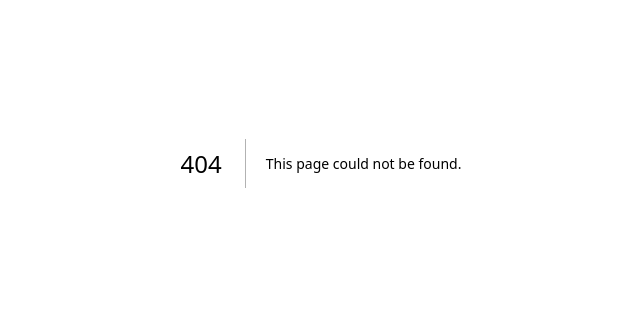
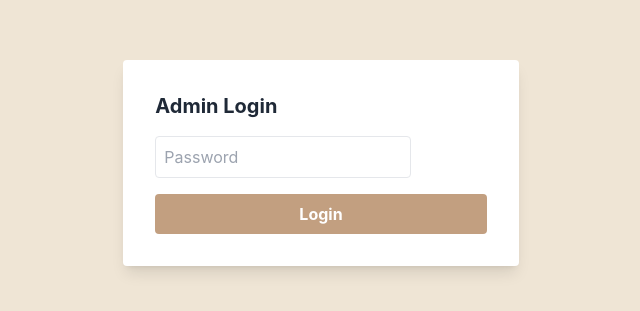
Before and after one commit to intelligencefordm-glitch/villa-anantara-web, a Next.js app: page /admin/inquiries in a window 1280 px wide. Before the commit this address had no page. Shown: the part 237-548 px from the top of the page, without its empty margins (319-959 px from the left). Built offline with nearby package versions, Linux system fonts and the light colour scheme.

Commit message:
Create page.tsx

```diff
--- /dev/null
+++ b/app/admin/inquiries/page.tsx
@@ -0,0 +1,91 @@
+"use client";
+
+import { useEffect, useState } from "react";
+
+export default function AdminInquiries() {
+  const [password, setPassword] = useState("");
+  const [authed, setAuthed] = useState(false);
+  const [data, setData] = useState<any[]>([]);
+
+  const login = async () => {
+    const res = await fetch("/api/admin/auth", {
+      method: "POST",
+      body: JSON.stringify({ password }),
+    });
+    const json = await res.json();
+    if (json.success) {
+      setAuthed(true);
+      load();
+    } else {
+      alert("Wrong password");
+    }
+  };
+
+  const load = async () => {
+    const res = await fetch("/api/inquiries/list");
+    const json = await res.json();
+    setData(json);
+  };
+
+  if (!authed) {
+    return (
+      <main className="min-h-screen flex flex-col items-center justify-center bg-[#EFE5D5]">
+        <div className="p-8 rounded shadow-lg bg-white">
+          <h1 className="font-bold text-xl mb-4">Admin Login</h1>
+          <input
+            type="password"
+            placeholder="Password"
+            className="border p-2 rounded w-64"
+            onChange={(e) => setPassword(e.target.value)}
+          />
+          <button
+            onClick={login}
+            className="mt-4 px-4 py-2 bg-[#C29F80] text-white rounded w-full font-bold"
+          >
+            Login
+          </button>
+        </div>
+      </main>
+    );
+  }
+
+  return (
+    <main className="min-h-screen bg-[#EFE5D5] p-6">
+      <h1 className="text-3xl font-bold mb-4">All Inquiries</h1>
+
+      <div className="overflow-x-auto">
+        <table className="min-w-full bg-white shadow rounded">
+          <thead>
+            <tr className="bg-[#C29F80] text-white">
+              <th className="p-3">Name</th>
+              <th className="p-3">Phone</th>
+              <th className="p-3">Email</th>
+              <th className="p-3">Guests</th>
+              <th className="p-3">Occasion</th>
+              <th className="p-3">Check-in</th>
+              <th className="p-3">Check-out</th>
+              <th className="p-3">Nights</th>
+              <th className="p-3">Created</th>
+            </tr>
+          </thead>
+
+          <tbody>
+            {data.map((i) => (
+              <tr key={i.id} className="border-b">
+                <td className="p-3">{i.name}</td>
+                <td className="p-3">{i.phone}</td>
+                <td className="p-3">{i.email || "-"}</td>
+                <td className="p-3">{i.guests}</td>
+                <td className="p-3">{i.occasion}</td>
+                <td className="p-3">{i.check_in}</td>
+                <td className="p-3">{i.check_out}</td>
+                <td className="p-3">{i.nights}</td>
+                <td className="p-3">{new Date(i.created_at).toLocaleString()}</td>
+              </tr>
+            ))}
+          </tbody>
+        </table>
+      </div>
+    </main>
+  );
+}
```
